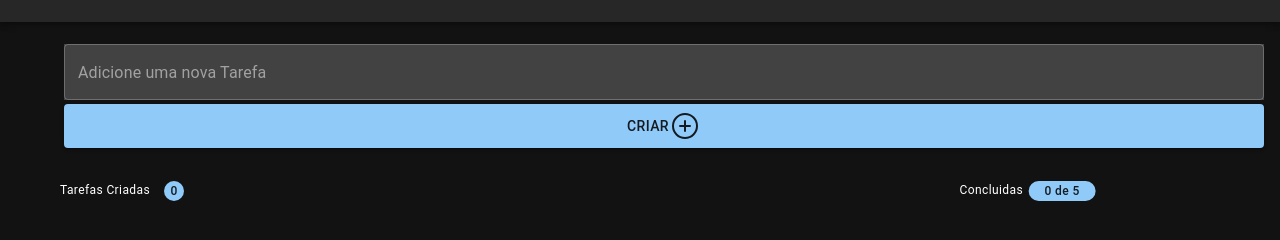
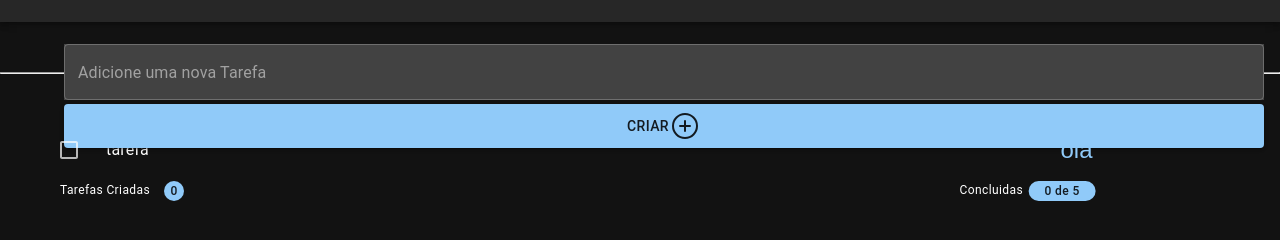
Before and after one commit to oFerrari/APP_To-do_List, a React (Vite) app: page / in a window 1280 px wide. Shown: the part 178-418 px from the top of the page. Built offline with nearby package versions, Linux system fonts and the light colour scheme.

Commit message:
🎉 Criando Sessão das lista e Estruturação da API

```diff
--- a/db.json
+++ b/db.json
@@ -1,12 +1,14 @@
 {
-    "todos": [
+    "tasks": [
         {
+            "id":1,
             "description" : "Tarefa 1",
             "done" : false
         },
         {
+            "id":2,
             "description" : "Tarefa 2",
-            "done" : false
+            "done" : true
         }
     ]
 }
--- a/package.json
+++ b/package.json
@@ -7,13 +7,17 @@
     "dev": "vite",
     "build": "tsc && vite build",
     "lint": "eslint src --ext ts,tsx --report-unused-disable-directives --max-warnings 0",
-    "preview": "vite preview"
+    "preview": "vite preview",
+    "start": "node server.js",
+"server": "node server.js"
   },
   "dependencies": {
     "@emotion/react": "^11.11.0",
     "@emotion/styled": "^11.11.0",
     "@mui/material": "^5.13.0",
     "@phosphor-icons/react": "^2.0.9",
+    "axios": "^1.4.0",
+    "json-server": "^0.17.3",
     "react": "^18.2.0",
     "react-dom": "^18.2.0"
   },
--- /dev/null
+++ b/src/Types/index.ts
@@ -0,0 +1,5 @@
+export type Task = {
+    id?:number,
+    description:string,
+    done:boolean
+}
--- a/src/pages/Home/index.tsx
+++ b/src/pages/Home/index.tsx
@@ -1,6 +1,7 @@
-import { AppBar, Badge, Button, Container, Grid, TextField, Toolbar, Typography, colors, useTheme } from "@mui/material/index";
+import { AppBar, Badge, Button, ButtonBase, Checkbox, Container, Grid, IconButton, TextField, Toolbar, Typography, colors, useTheme } from "@mui/material/index";
 import CssBaseline from '@mui/material/CssBaseline';
 import { CheckFat, PlusCircle } from "@phosphor-icons/react";
+//import { Dados } from "../../services/api";
 
 export function Home() {
 
@@ -72,19 +73,46 @@ export function Home() {
                                 <Typography variant="caption" sx={{
 
                                     alignItems: 'center',
-                                    display:'inline-flex',
+                                    display: 'inline-flex',
                                     gap: useTheme().spacing(3),
                                 }}>
                                     <span>Concluidas</span>
                                     <Badge color="primary" badgeContent={
-                                        <span style={{ whiteSpace: 'nowrap',margin:'10px' }}>{`${0} de ${5}`}</span>
-                                    } showZero  sx={{ marginLeft: '15px'}}/>
+                                        <span style={{ whiteSpace: 'nowrap', margin: '10px' }}>{`${0} de ${5}`}</span>
+                                    } showZero sx={{ marginLeft: '15px' }} />
                                 </Typography>
 
                             </Grid>
                         </Grid>
                     </Grid>
                 </Container>
+
+                <hr />
+
+                <Container maxWidth="lg" sx={{ paddingTop: '20px', paddingBottom: '20px' }}>
+                <Grid container wrap="nowrap" spacing={2}>
+                    <Grid container wrap="nowrap" spacing={2} alignItems="center">
+                        <Grid item>
+                            <Checkbox color="primary" />
+                        </Grid>
+                        <Grid item xs>
+                            <Typography>tarefa</Typography>
+                        </Grid>
+                        <Grid item>
+                            <IconButton color="primary">
+                                ola
+                            </IconButton>
+                        </Grid>
+                    </Grid>
+                    <ButtonBase sx={{ width: 128, height: 128 }}>
+                        {/* <Img alt="complex" src="/static/images/grid/complex.jpg" /> */}
+                    </ButtonBase>
+                </Grid>
+    </Container>
+
+
+
+
             </main>
         </>
     )
--- /dev/null
+++ b/src/services/api.ts
@@ -0,0 +1,38 @@
+import axios from 'axios'
+import { Task } from '../Types';
+
+const api = axios.create({
+    baseURL: 'https://localhost:3000',
+    timeout: 3000,
+});
+
+export async function getAll() {
+    const tasks = await api.get(`tasks`)
+    return(tasks.data)
+}
+
+export async function getById(id:number) {
+    const tasks = await api.get(`tasks/${id}`)
+    return(tasks.data)
+}
+
+export async function save(task:Task) {
+    const response = await api.post(`tasks`,{
+        ...task
+    })
+    return(response.data)
+}
+
+export async function update(task:Task) {
+    const response = await api.put(`tasks/${task.id}`,{
+        ...task
+    /* description:task.description,
+       done:task.done */
+    })
+    return(response.data)
+}
+
+export async function exclude(id:number) {
+    const tasks = await api.delete(`tasks/${id}`)
+    return(tasks.data)
+}
```
Also changed, not shown: 1 other file (tests, documents, lock files or other folders).
